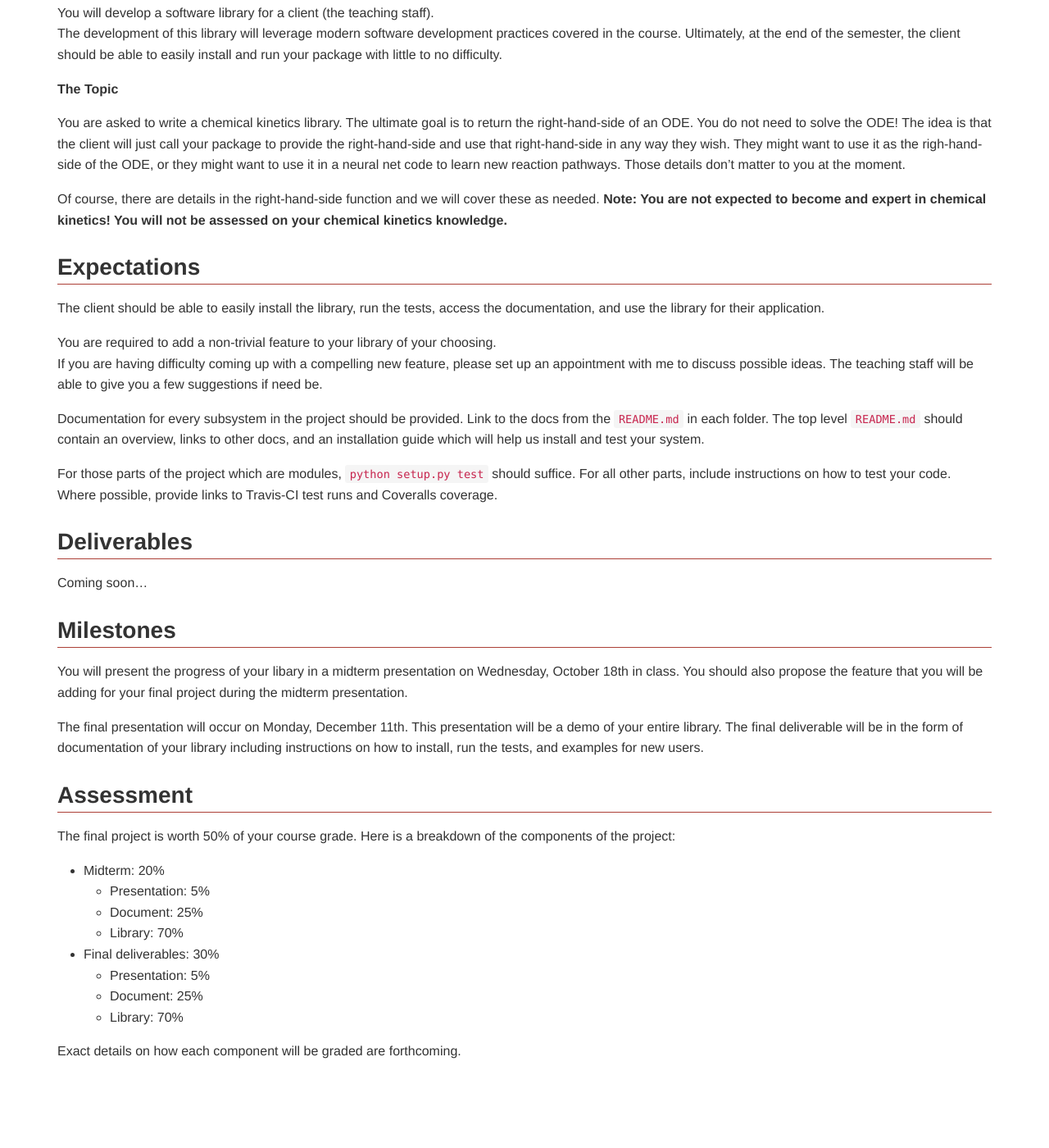
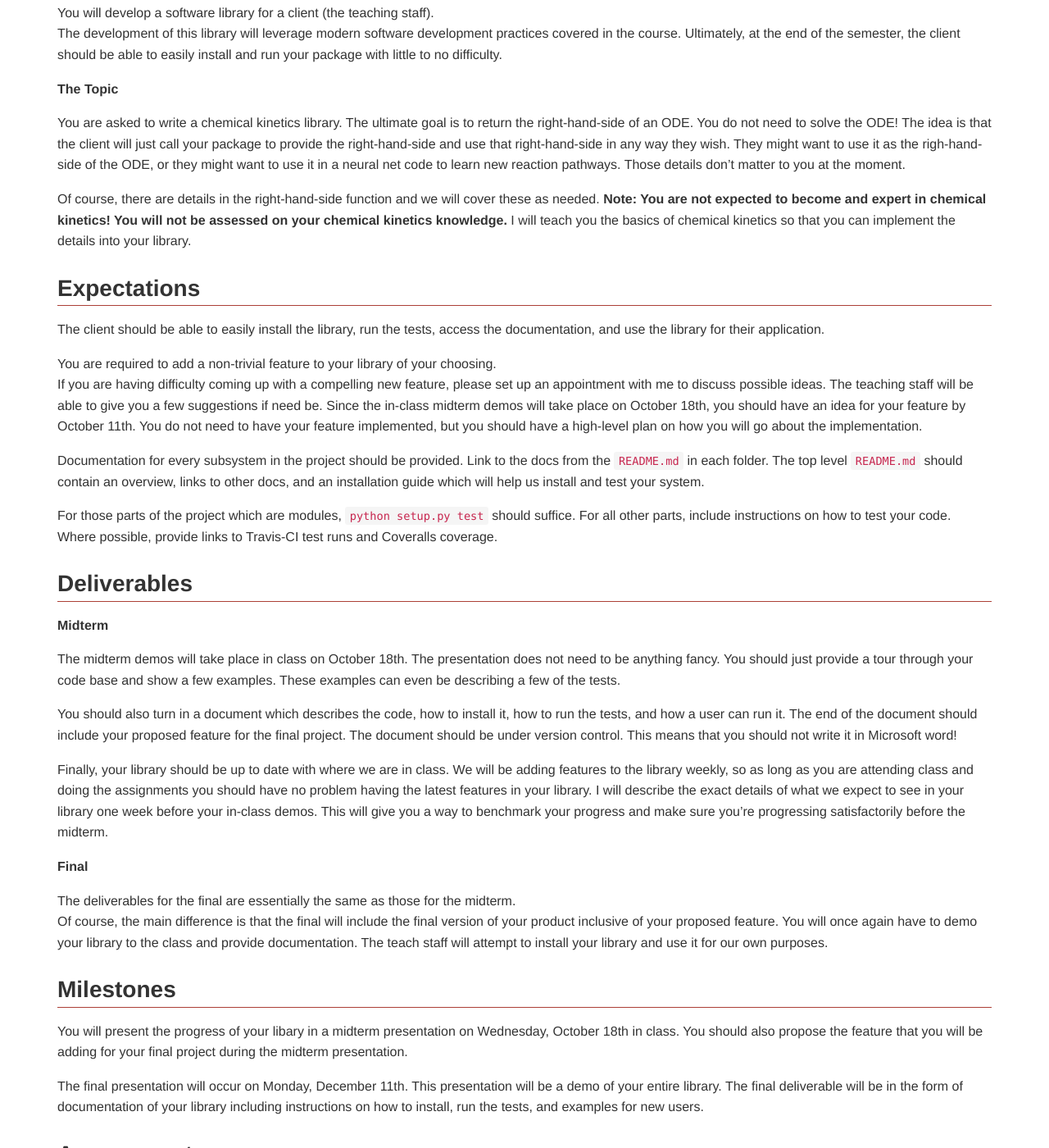
Before and after one commit to xuwd11/cs207_Weidong_Xu, a Jekyll site: the page built from project.md, in a window 1280 px wide and 1400 px high, scrolled down 347 px. Shown: the whole window at 82% size. Built offline with Jekyll 4.4.1, drawn with Linux system fonts in a browser that asks for light colours; nearby versions of some CDN libraries; before the commit the page ends 1642 px from its top, so only the background shows below that.

Commit message:
Filled in project details.
Will need to modify as the course progresses.  Okay for now.

```diff
--- a/project.md
+++ b/project.md
@@ -31,7 +31,8 @@ matter to you at the moment.
 Of course, there are details in the right-hand-side function and we will
 cover these as needed.  **Note:  You are not expected to become and expert
 in chemical kinetics!  You will not be assessed on your chemical kinetics
-knowledge.**
+knowledge.**  I will teach you the basics of chemical kinetics so that you
+can implement the details into your library.
 
 ## Expectations
 
@@ -41,7 +42,10 @@ access the documentation, and use the library for their application.
 You are required to add a non-trivial feature to your library of your choosing.
 If you are having difficulty coming up with a compelling new feature, please
 set up an appointment with me to discuss possible ideas.  The teaching staff
-will be able to give you a few suggestions if need be.
+will be able to give you a few suggestions if need be.  Since the in-class
+midterm demos will take place on October 18th, you should have an idea for your
+feature by October 11th.  You do not need to have your feature implemented, but
+you should have a high-level plan on how you will go about the implementation.
 
 Documentation for every subsystem in the project should be provided. Link to the
 docs from the ``README.md`` in each folder. The top level ``README.md`` should
@@ -54,7 +58,31 @@ possible, provide links to Travis-CI test runs and Coveralls coverage.
 
 ## Deliverables
 
-Coming soon...
+**Midterm**
+
+The midterm demos will take place in class on October 18th.  The presentation does not
+need to be anything fancy.  You should just provide a tour through your code base and
+show a few examples.  These examples can even be describing a few of the tests.
+
+You should also turn in a document which describes the code, how to install it, how
+to run the tests, and how a user can run it.  The end of the document should include
+your proposed feature for the final project.  The document should be under version
+control.  This means that you should not write it in Microsoft word!
+
+Finally, your library should be up to date with where we are in class.  We will be
+adding features to the library weekly, so as long as you are attending class and
+doing the assignments you should have no problem having the latest features in
+your library.  I will describe the exact details of what we expect to see in your
+library one week before your in-class demos.  This will give you a way to benchmark
+your progress and make sure you're progressing satisfactorily before the midterm.
+
+**Final**
+
+The deliverables for the final are essentially the same as those for the midterm.
+Of course, the main difference is that the final will include the final version
+of your product inclusive of your proposed feature.  You will once again have to
+demo your library to the class and provide documentation.  The teach staff will
+attempt to install your library and use it for our own purposes.
 
 ## Milestones
 
@@ -80,5 +108,3 @@ components of the project:
   * Presentation:  5%
   * Document:  25%
   * Library:  70%
-
-Exact details on how each component will be graded are forthcoming.
```
